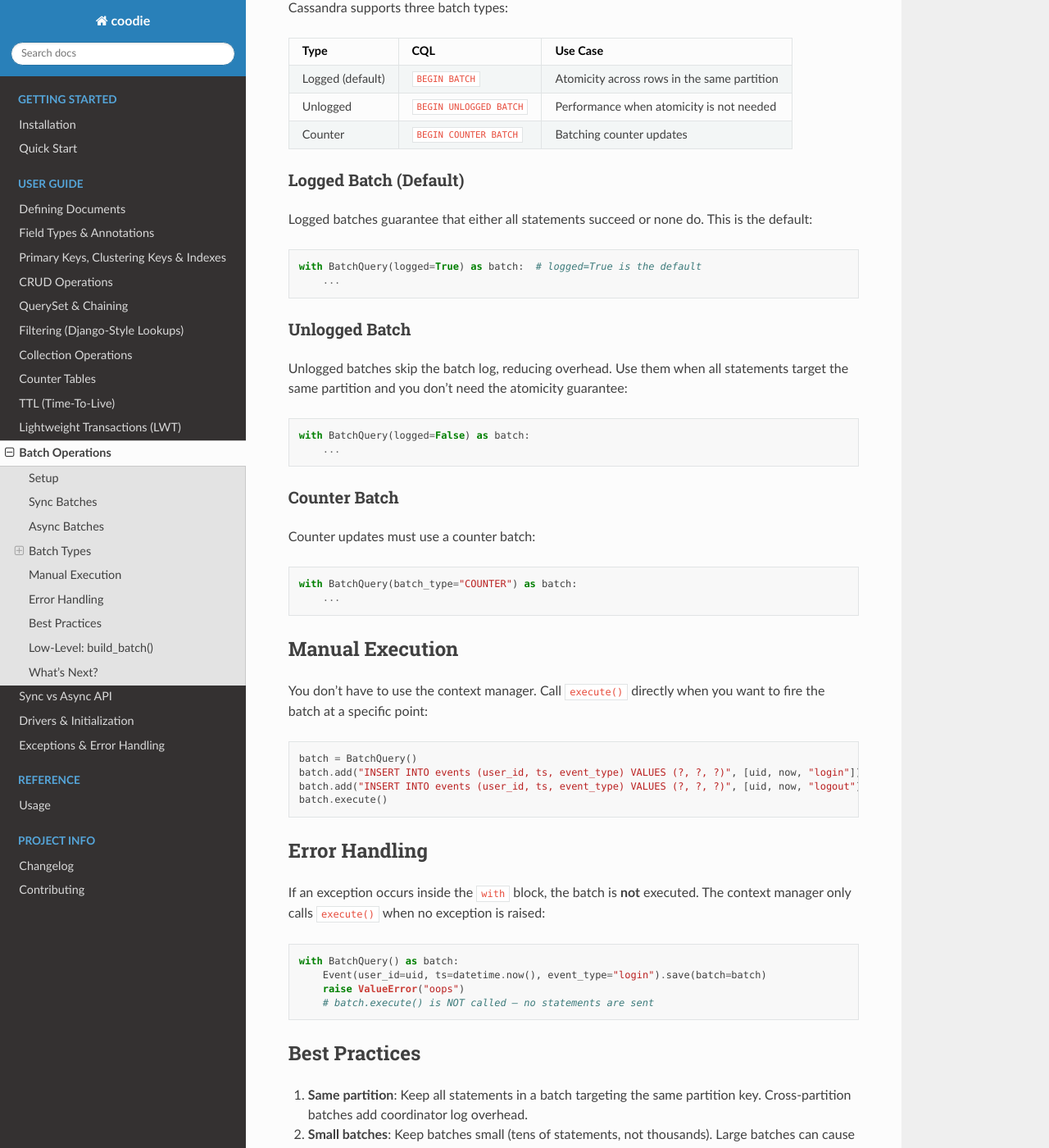
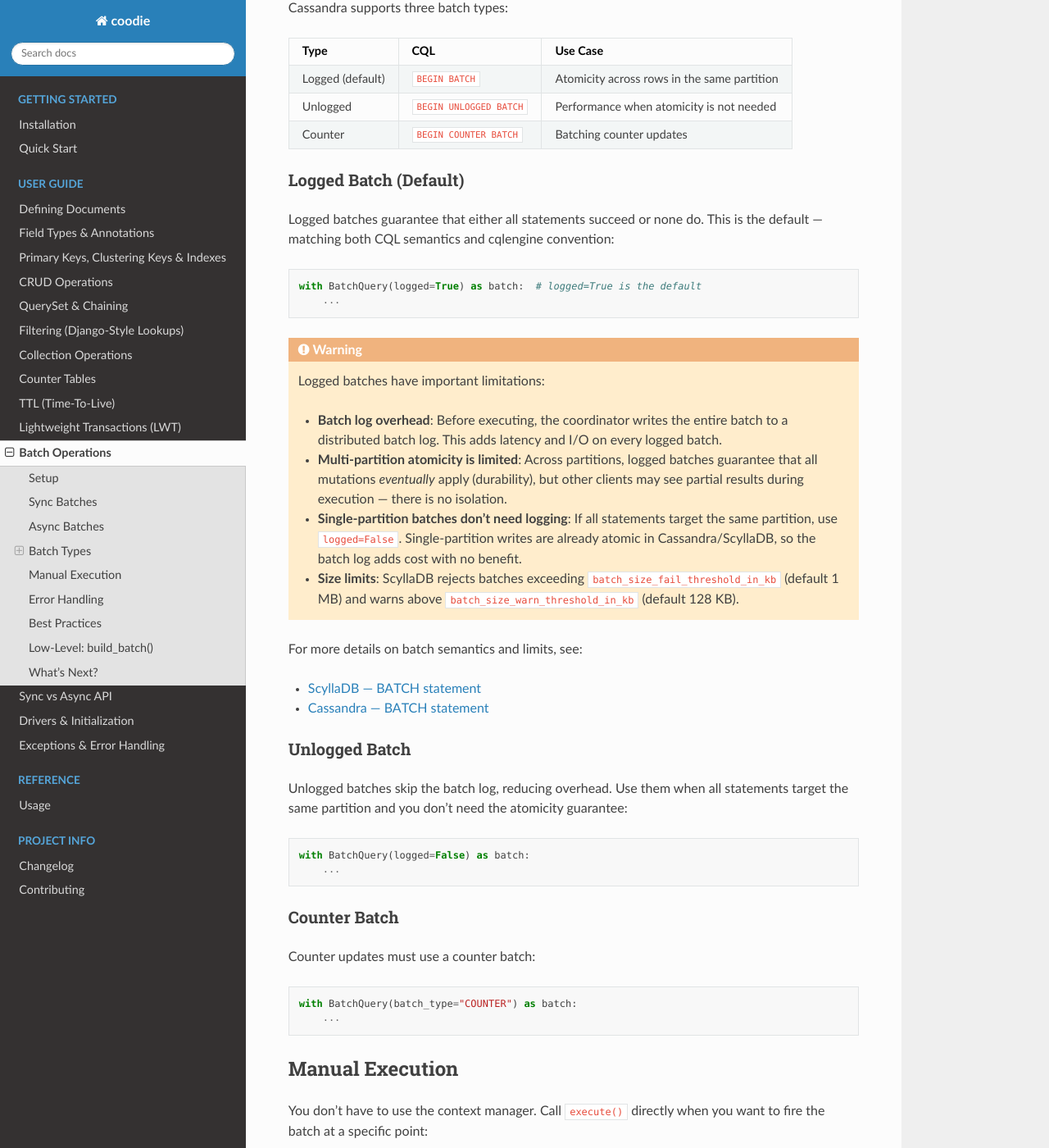
Before and after one commit to fruch/coodie, a Sphinx documentation site: the page built from docs/source/guide/batch-operations.md, in a window 1280 px wide and 1400 px high, scrolled down 1473 px. Shown: the whole window at 82% size. Built offline with Sphinx 7.4.7 and the Read the Docs theme 3.1.0, drawn with Linux system fonts in a browser that asks for light colours.

Commit message:
docs(batch-operations): expand logged batch limitations and add ScyllaDB/Cassandra refs
Co-authored-by: fruch <340979+fruch@users.noreply.github.com>

````diff
--- a/docs/source/guide/batch-operations.md
+++ b/docs/source/guide/batch-operations.md
@@ -78,12 +78,37 @@ Cassandra supports three batch types:
 ### Logged Batch (Default)
 
 Logged batches guarantee that either all statements succeed or none do.
-This is the default:
+This is the default — matching both CQL semantics and cqlengine
+convention:
 
 ```python
 with BatchQuery(logged=True) as batch:  # logged=True is the default
     ...
 ```
+
+```{warning}
+Logged batches have important limitations:
+
+- **Batch log overhead**: Before executing, the coordinator writes the
+  entire batch to a distributed batch log. This adds latency and I/O on
+  every logged batch.
+- **Multi-partition atomicity is limited**: Across partitions, logged
+  batches guarantee that all mutations *eventually* apply (durability),
+  but other clients may see partial results during execution — there is
+  no isolation.
+- **Single-partition batches don't need logging**: If all statements
+  target the same partition, use `logged=False`. Single-partition writes
+  are already atomic in Cassandra/ScyllaDB, so the batch log adds cost
+  with no benefit.
+- **Size limits**: ScyllaDB rejects batches exceeding
+  `batch_size_fail_threshold_in_kb` (default 1 MB) and warns above
+  `batch_size_warn_threshold_in_kb` (default 128 KB).
+```
+
+For more details on batch semantics and limits, see:
+
+- [ScyllaDB — BATCH statement](https://opensource.docs.scylladb.com/stable/cql/dml/batch.html)
+- [Cassandra — BATCH statement](https://cassandra.apache.org/doc/latest/cassandra/cql/dml.html#batch)
 
 ### Unlogged Batch
 
````
